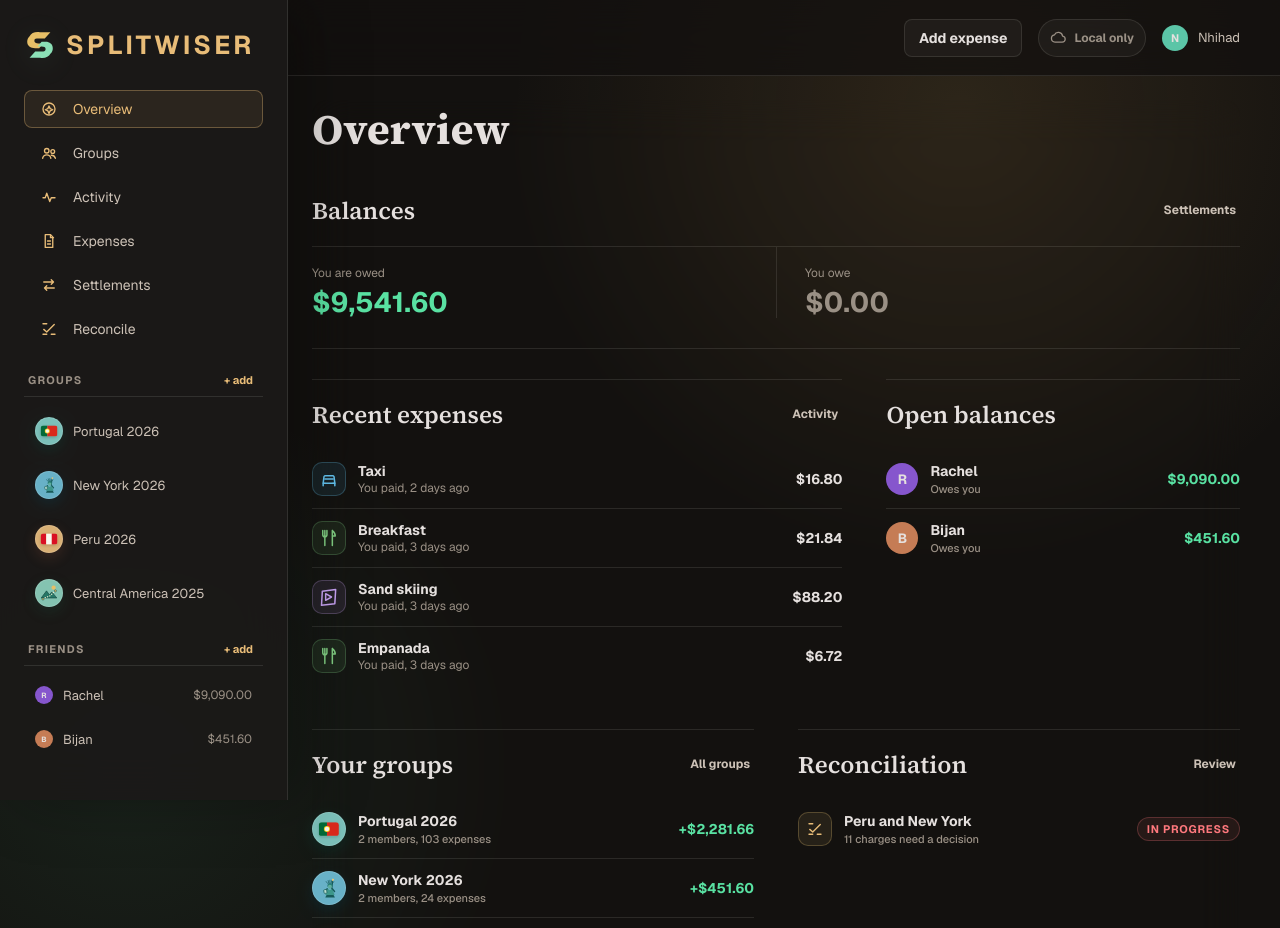
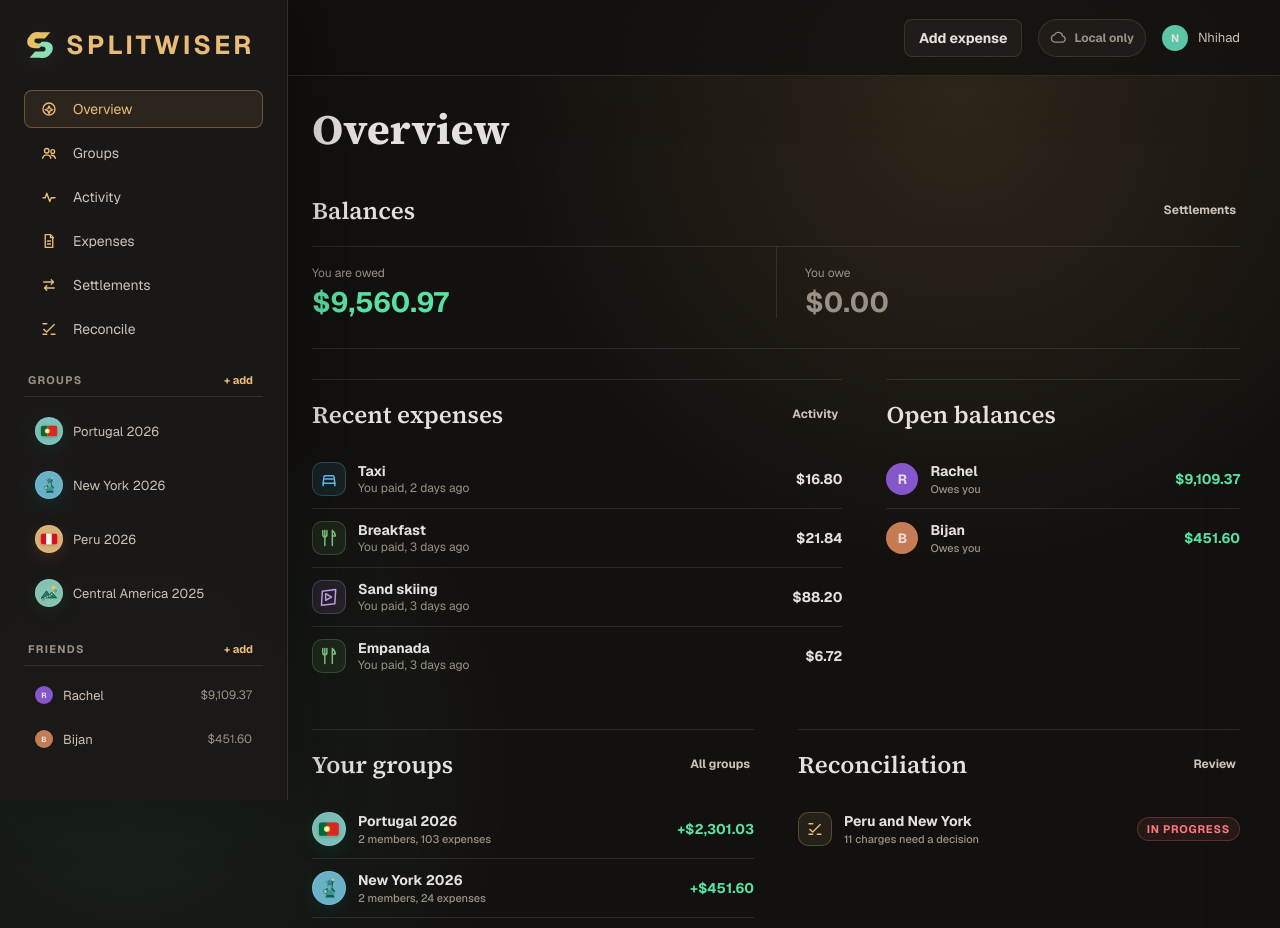
Before and after one commit to nhihadhassan/Splitwiser, a React (Vite) app: page /#/ in a window 1280 px wide. Shown: the top 928 px of the page. Built offline with nearby package versions, Linux system fonts and the light colour scheme.

Commit message:
Link reconciliation edits to expenses

```diff
--- a/src/pages/ReconciliationPage.tsx
+++ b/src/pages/ReconciliationPage.tsx
@@ -22,9 +22,12 @@
   formatReconciliationDate,
   generateSuggestions,
   importedTransaction,
+  expenseFromReconciliationTransaction,
+  linkedExpenseId,
   normalizeSearch,
   previewDelimitedImport,
   reconciliationTotals,
+  updateReconciliationTransaction,
   type ImportPreviewRow,
 } from "../reconciliation";
 import { centsToInput, formatMoney, parseMoney } from "../utils/money";
@@ -395,15 +398,21 @@
 
   function editTransaction(id: string, patch: Partial<ReconciliationTransaction>) {
     if (isLocked) return;
-    const next = {
-      ...workspace,
-      transactions: workspace.transactions.map((item) => {
-        if (item.id !== id) return item;
-        const updated = { ...item, ...patch };
-        return { ...updated, normalizedText: normalizeSearch(`${updated.date} ${updated.description} ${updated.reference} ${updated.notes ?? ""} ${updated.postedCadCents / 100}`) };
-      }),
-    };
-    updateWorkspace(withAudit(next, "edit", "Edited normalized transaction fields", [id]));
+    const next = updateReconciliationTransaction(workspace, id, patch);
+    const audited = withAudit(next, "edit", "Edited normalized transaction fields", [id]);
+    const updated = audited.transactions.find((item) => item.id === id);
+    const expenseId = updated ? linkedExpenseId(updated) : null;
+    const expense = expenseId ? state.expenses.find((item) => item.id === expenseId) : null;
+    if (updated && expense) {
+      dispatch({
+        type: "updateLinkedExpense",
+        expense: expenseFromReconciliationTransaction(expense, updated),
+        reconciliation: { ...state.reconciliation, workspace: audited },
+      });
+      setNotice("Updated the Wanderlog transaction and linked group expense.");
+      return;
+    }
+    updateWorkspace(audited);
   }
 
   function buildImportPreview() {
--- a/src/reconciliation.ts
+++ b/src/reconciliation.ts
@@ -11,6 +11,7 @@
   ReconciliationWorkspace,
   StatementTransaction,
 } from "./types";
+import { splitByWeights, splitEqually } from "./utils/money";
 
 export const RECONCILIATION_SCHEMA_VERSION = 2 as const;
 export const SUGGESTION_ROUNDING_INCREMENT_CENTS = 50;
@@ -183,6 +184,137 @@
     amount: String(expense.amount),
     notes: expense.notes ?? "",
   });
+}
+
+export function linkedExpenseId(transaction: ReconciliationTransaction): string | null {
+  if (transaction.side !== "left" || transaction.accountType !== "wanderlog") return null;
+  return transaction.reference || transaction.id.split(":").slice(2).join(":") || null;
+}
+
+export function resizeExpenseAmount(expense: Expense, amount: number): Expense {
+  const owes = expense.splitMethod === "equally"
+    ? splitEqually(amount, expense.splits.length)
+    : splitByWeights(amount, expense.splits.map((split) => split.owes));
+  let paid = splitByWeights(amount, expense.splits.map((split) => split.paid));
+  if (amount > 0 && paid.every((share) => share === 0) && expense.splits.length > 0) {
+    const payerIndex = Math.max(0, expense.splits.findIndex((split) => split.personId === expense.createdBy));
+    paid = expense.splits.map((_, index) => index === payerIndex ? amount : 0);
+  }
+  return {
+    ...expense,
+    amount,
+    splits: expense.splits.map((split, index) => ({
+      ...split,
+      owes: owes[index] ?? 0,
+      paid: paid[index] ?? 0,
+    })),
+  };
+}
+
+export function expenseFromReconciliationTransaction(
+  expense: Expense,
+  transaction: ReconciliationTransaction,
+): Expense {
+  const resized = resizeExpenseAmount(expense, transaction.postedCadCents);
+  return {
+    ...resized,
+    description: transaction.description,
+    date: canonicalDate(transaction.date),
+  };
+}
+
+function transactionSearchText(item: ReconciliationTransaction): string {
+  return normalizeSearch([
+    item.date,
+    item.postedDate,
+    item.description,
+    item.reference,
+    item.category,
+    item.currency,
+    item.postedCadCents / 100,
+    item.notes ?? "",
+    item.sourceId,
+  ].join(" "));
+}
+
+export function updateReconciliationTransaction(
+  workspace: ReconciliationWorkspace,
+  id: string,
+  patch: Partial<ReconciliationTransaction>,
+): ReconciliationWorkspace {
+  const current = workspace.transactions.find((item) => item.id === id);
+  if (!current) return workspace;
+  const updated = { ...current, ...patch };
+  const amountChanged = updated.postedCadCents !== current.postedCadCents;
+  const transactions = workspace.transactions.map((item) => item.id === id
+    ? {
+        ...updated,
+        merchant: normalizeSearch(updated.description),
+        normalizedText: transactionSearchText(updated),
+        duplicateFingerprint: fingerprint([
+          updated.sourceId,
+          canonicalDate(updated.postedDate),
+          updated.postedCadCents,
+          updated.reference,
+          updated.description,
+        ]),
+        raw: {
+          ...updated.raw,
+          date: updated.date,
+          description: updated.description,
+          amount: String(updated.postedCadCents),
+        },
+      }
+    : item);
+  if (!amountChanged) return { ...workspace, transactions };
+
+  const reopenedIds = new Set<string>();
+  const matchGroups = workspace.matchGroups.map((group) => {
+    if (group.status !== "confirmed" || ![...group.leftIds, ...group.rightIds].includes(id)) return group;
+    [...group.leftIds, ...group.rightIds].forEach((transactionId) => reopenedIds.add(transactionId));
+    const byId = new Map(transactions.map((item) => [item.id, item]));
+    const leftTotalCents = group.leftIds.reduce((sum, transactionId) => sum + (byId.get(transactionId)?.postedCadCents ?? 0), 0);
+    const rightTotalCents = group.rightIds.reduce((sum, transactionId) => sum + (byId.get(transactionId)?.postedCadCents ?? 0), 0);
+    return {
+      ...group,
+      status: "draft" as const,
+      leftTotalCents,
+      rightTotalCents,
+      differenceCents: leftTotalCents - rightTotalCents - (group.adjustment?.amountCents ?? 0),
+      confirmedAt: undefined,
+      explanation: [...group.explanation, "Amount changed after confirmation; review this match again"],
+    };
+  });
+
+  return {
+    ...workspace,
+    transactions: transactions.map((item) => reopenedIds.has(item.id)
+      ? { ...item, status: "unmatched" as const }
+      : item),
+    matchGroups,
+  };
+}
+
+export function syncExpenseToReconciliation(
+  state: ReconciliationState,
+  expense: Expense,
+): ReconciliationState {
+  if (!state.workspace) return state;
+  const transaction = state.workspace.transactions.find((item) => linkedExpenseId(item) === expense.id);
+  if (!transaction) return state;
+  const originalAmountCents = transaction.currency === "CAD"
+    ? expense.amount
+    : transaction.originalAmountCents;
+  const workspace = updateReconciliationTransaction(state.workspace, transaction.id, {
+    date: expense.date,
+    postedDate: expense.date,
+    description: expense.description,
+    category: expense.category,
+    originalAmountCents,
+    postedCadCents: expense.amount,
+    notes: expense.notes,
+  });
+  return { ...state, workspace };
 }
 
 function rightTransaction(
--- a/src/seed.ts
+++ b/src/seed.ts
@@ -167,7 +167,7 @@
   addEqual("e-pt-046", "Uber to Porto Bus Stn", 640, "transport", "2026-06-16", "g-portugal", "me", ["me", "p-rachel"], 1781611200000);
   addEqual("e-pt-047", "illicit Burgers", 1429, "food", "2026-06-16", "g-portugal", "me", ["me", "p-rachel"], 1781611200000);
   addEqual("e-pt-048", "Snacks", 406, "food", "2026-06-16", "g-portugal", "me", ["me", "p-rachel"], 1781611200000);
-  addEqual("e-pt-049", "Hostel Green Heart", 41626, "travel", "2026-06-17", "g-portugal", "me", ["me", "p-rachel"], 1781697600000);
+  addEqual("e-pt-049", "Hostel Green Heart", 45500, "travel", "2026-06-17", "g-portugal", "me", ["me", "p-rachel"], 1781697600000, "Paid in two card payments: Hostelworld and Green Heart Hostel.");
   addEqual("e-pt-050", "The Bakery Café", 2260, "food", "2026-06-17", "g-portugal", "me", ["me", "p-rachel"], 1781697600000);
   addEqual("e-pt-051", "Nata Portuguesa", 239, "food", "2026-06-17", "g-portugal", "me", ["me", "p-rachel"], 1781697600000);
   addEqual("e-pt-052", "Yak & Yeti (Lisbon)", 4056, "food", "2026-06-17", "g-portugal", "me", ["me", "p-rachel"], 1781697600000);
--- a/src/store.tsx
+++ b/src/store.tsx
@@ -27,13 +27,14 @@
 } from "./cloud";
 import { addCentralAmericaTrip } from "./centralAmericaTrip";
 import { DEFAULT_EXPENSE_EXPORT_TRANSACTIONS, DEFAULT_NEW_YORK_MATCHES, DEFAULT_PERU_CASH_TRANSACTIONS, DEFAULT_PORTUGAL_CASH_TRANSACTIONS, DEFAULT_SCOTIABANK_TRANSACTIONS } from "./reconciliationData";
-import { ensureReconciliationWorkspace } from "./reconciliation";
+import { ensureReconciliationWorkspace, resizeExpenseAmount, syncExpenseToReconciliation } from "./reconciliation";
 import { seedState } from "./seed";
 import { splitEqually } from "./utils/money";
 
 export const ME = "me";
 
 const STORAGE_KEY = "splitwiser-state-v2";
+export const GREEN_HEART_PAYMENT_MIGRATION = "portugal-green-heart-linked-payments-2026-08-04";
 
 export function uid(): string {
   return Math.random().toString(36).slice(2, 10) + Date.now().toString(36);
@@ -46,6 +47,7 @@
   | { type: "deleteGroup"; groupId: string }
   | { type: "addExpense"; expense: Expense }
   | { type: "updateExpense"; expense: Expense }
+  | { type: "updateLinkedExpense"; expense: Expense; reconciliation: ReconciliationState }
   | { type: "deleteExpense"; expenseId: string }
   | { type: "addSettlement"; settlement: Settlement }
   | { type: "deleteSettlement"; settlementId: string }
@@ -77,6 +79,13 @@
       return {
         ...state,
         expenses: state.expenses.map((e) => (e.id === action.expense.id ? action.expense : e)),
+        reconciliation: syncExpenseToReconciliation(state.reconciliation, action.expense),
+      };
+    case "updateLinkedExpense":
+      return {
+        ...state,
+        expenses: state.expenses.map((e) => (e.id === action.expense.id ? action.expense : e)),
+        reconciliation: action.reconciliation,
       };
     case "deleteExpense":
       return { ...state, expenses: state.expenses.filter((e) => e.id !== action.expenseId) };
@@ -138,6 +147,25 @@
   return [...saved, ...canonical.filter((item) => !savedIds.has(item.id))];
 }
 
+export function applyGreenHeartPaymentMigration(state: AppState): AppState {
+  if (state.dataMigrations.includes(GREEN_HEART_PAYMENT_MIGRATION)) return state;
+  const expense = state.expenses.find((item) => item.id === "e-pt-049");
+  if (!expense) return state;
+  const paymentNote = "Paid in two card payments: Hostelworld and Green Heart Hostel.";
+  const updatedExpense = {
+    ...resizeExpenseAmount(expense, 45500),
+    notes: expense.notes?.includes(paymentNote)
+      ? expense.notes
+      : [expense.notes, paymentNote].filter(Boolean).join(" "),
+  };
+  return {
+    ...state,
+    expenses: state.expenses.map((item) => item.id === updatedExpense.id ? updatedExpense : item),
+    reconciliation: syncExpenseToReconciliation(state.reconciliation, updatedExpense),
+    dataMigrations: [...state.dataMigrations, GREEN_HEART_PAYMENT_MIGRATION],
+  };
+}
+
 /** Where a ledger came from. Legacy browser-storage keys belong to a single
  * device, so they are only folded in for state read off this device. Merging
  * them into a ledger pulled from the cloud would let one phone push its own
@@ -150,7 +178,7 @@
 ): AppState {
   const savedReconciliation = state.reconciliation;
   const legacy = source === "local" ? loadLegacyReconciliation() : emptyReconciliation();
-  const normalized = addCentralAmericaTrip({
+  let normalized = addCentralAmericaTrip({
     ...state,
     dataMigrations: state.dataMigrations ?? [],
     reconciliation: {
@@ -222,6 +250,7 @@
     ...normalized.reconciliation,
     matches: mergedNewYorkMatches,
   };
+  normalized = applyGreenHeartPaymentMigration(normalized);
   const savedTripExpenses = normalized.expenses.filter(
     (expense) => expense.groupId === "g-portugal"
       || expense.groupId === "g-peru"
```
Also changed, not shown: 2 other files (tests, documents, lock files or other folders).
